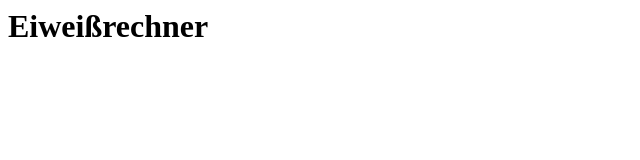
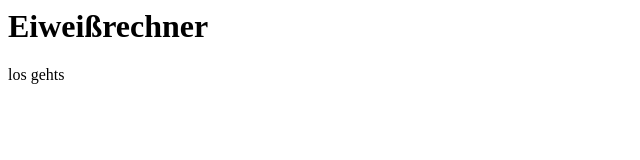
Before and after one commit to melmac-66/eiweissrechner, an Electron app: page index.html in a window 800 px wide. Shown: the full height of the page, 0-640 px from the left. Drawn offline with Linux system fonts and the light colour scheme.

Commit message:
rufi:text

```diff
--- a/index.html
+++ b/index.html
@@ -1,4 +1,5 @@
 <html><head>
 </head><body>
   <h1>Eiweißrechner</h1>
+  <p>los gehts</p>
 </body></html>
```
